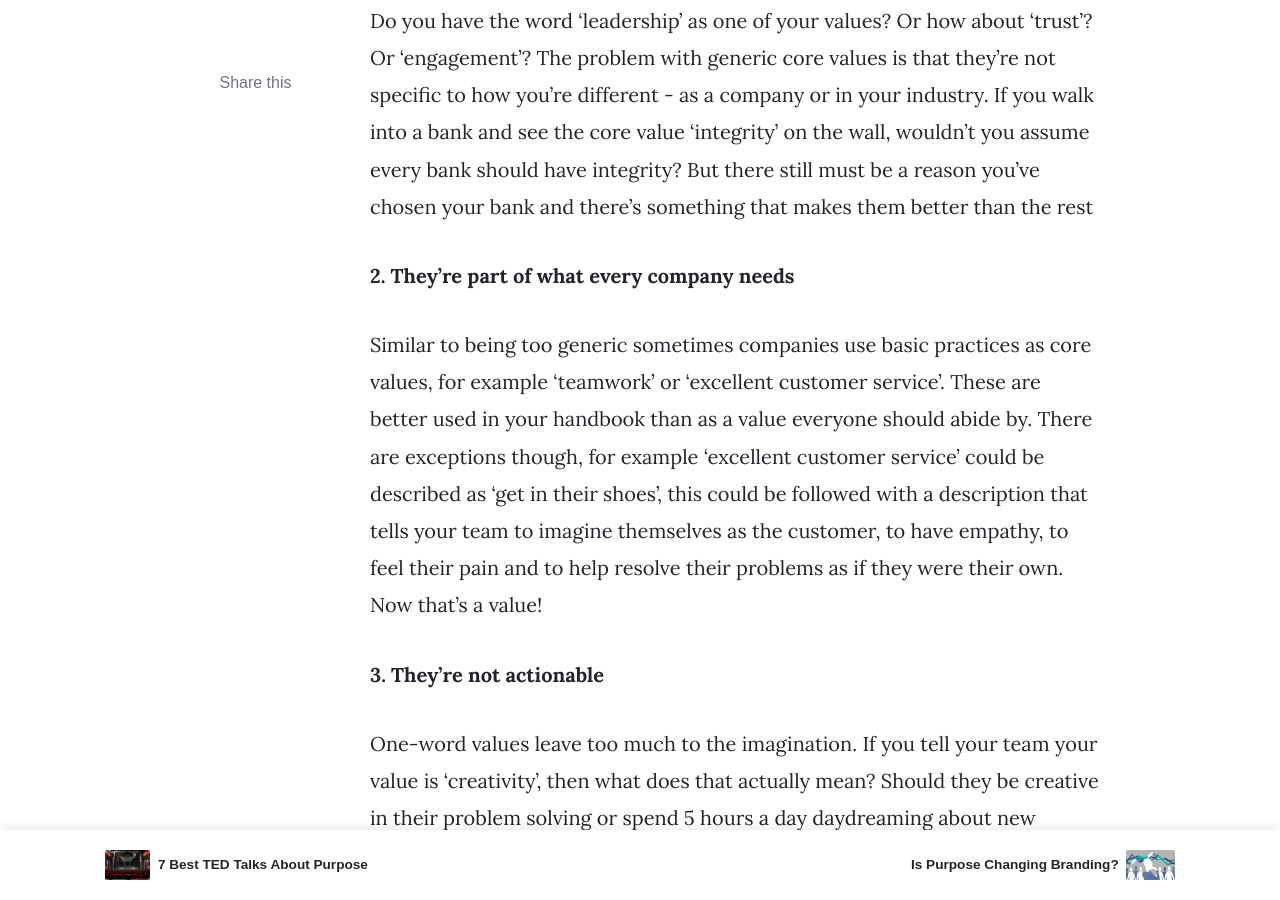
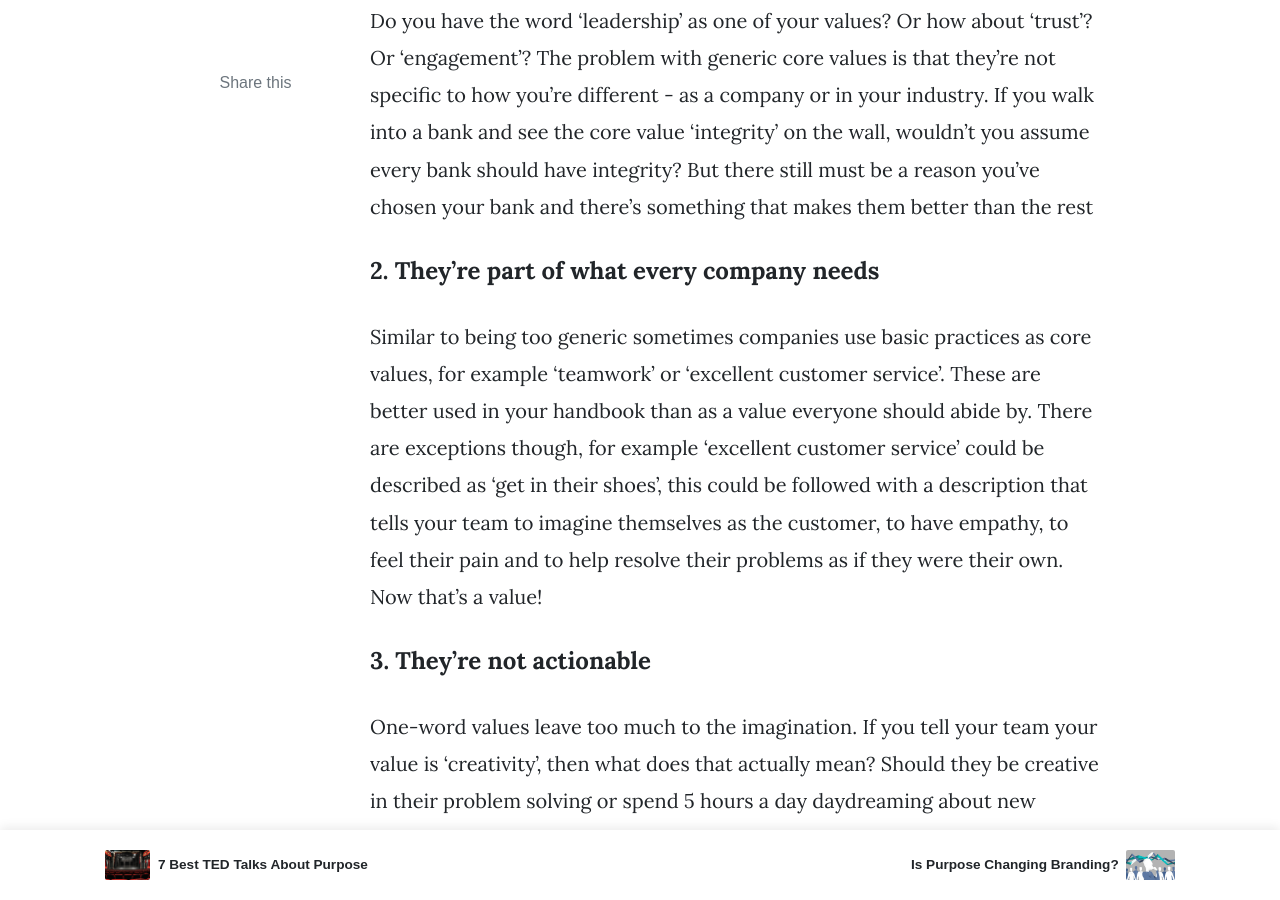
Before and after one commit to advntgs/advblog, a Jekyll site: the page built from _posts/2020-01-14-6-reasons-your-values.md, in a window 1280 px wide and 900 px high, scrolled down 873 px. Built offline with Jekyll 4.4.1, drawn with Linux system fonts in a browser that asks for light colours; nearby versions of some CDN libraries; some web fonts are replaced; comment, search, counter and statistics services are not loaded.

```diff
--- a/_posts/2020-01-14-6-reasons-your-values.md
+++ b/_posts/2020-01-14-6-reasons-your-values.md
@@ -14,27 +14,27 @@ We hate to say it but we’ve seen a lot of bad company values over the years. N
 Do you have the word ‘leadership’ as one of your values? Or how about ‘trust’? Or ‘engagement’? The problem with generic core values is that they’re not specific to how you’re different - as a company or in your industry. If you walk into a bank and see the core value ‘integrity’ on the wall, wouldn’t you assume every bank should have integrity? But there still must be a reason you’ve chosen your bank and there’s something that makes them better than the rest
 
 
-**2. They're part of what every company needs**
+#### 2. They're part of what every company needs
 
 Similar to being too generic sometimes companies use basic practices as core values, for example ‘teamwork’ or ‘excellent customer service’. These are better used in your handbook than as a value everyone should abide by. There are exceptions though, for example ‘excellent customer service’ could be described as ‘get in their shoes’, this could be followed with a description that tells your team to imagine themselves as the customer, to have empathy, to feel their pain and to help resolve their problems as if they were their own. Now that’s a value!
 
 
-**3. They’re not actionable**
+#### 3. They’re not actionable
 
 One-word values leave too much to the imagination. If you tell your team your value is ‘creativity’, then what does that actually mean? Should they be creative in their problem solving or spend 5 hours a day daydreaming about new inventions? Unless you’re specific, employees could interpret this in many different ways, and while they might think they are aligned with your values, they could be far off from what you actually meant.
 
 
-**4. They’re long and confusing**
+#### 4. They’re long and confusing
 
 The other extreme from short, one-word values, are rambling values. If your value is longer than a paragraph - STOP! There are certainly places where you can describe your values in different ways - for your team members, for your customers, for your vendors - but the essence of the value should be short and easily understood by anyone who reads it.
 
 
-**5. They contradict each other**
+#### 5. They contradict each other
 
 Do you have both ‘teamwork’ and ‘independence’ as values? While somewhat contradicting values might not always be wrong, it’s important to explain how they’re used so you don’t confuse people. If one of your values seems to contradict another value, take a look and see if you really believe in both values or if one is more aligned with how your company operates than the other.
 
 
-**6. No one looks at them or knows what they are**
+#### 6. No one looks at them or knows what they are
 
 The biggest taboo when it comes to values is not sharing them or living by them. Your values might have been developed by a firm that spent months on them and you loved everything about them when you came up with them but then they got exiled to a lonely Word doc deep on the server. It’s a shame when values aren’t fulfilled to their full potential. If you do have values that you haven’t looked at for a while, pull them out and use our nifty sheet teaching you ‘How to align your team with your Purpose and Core Values’.
 
```
